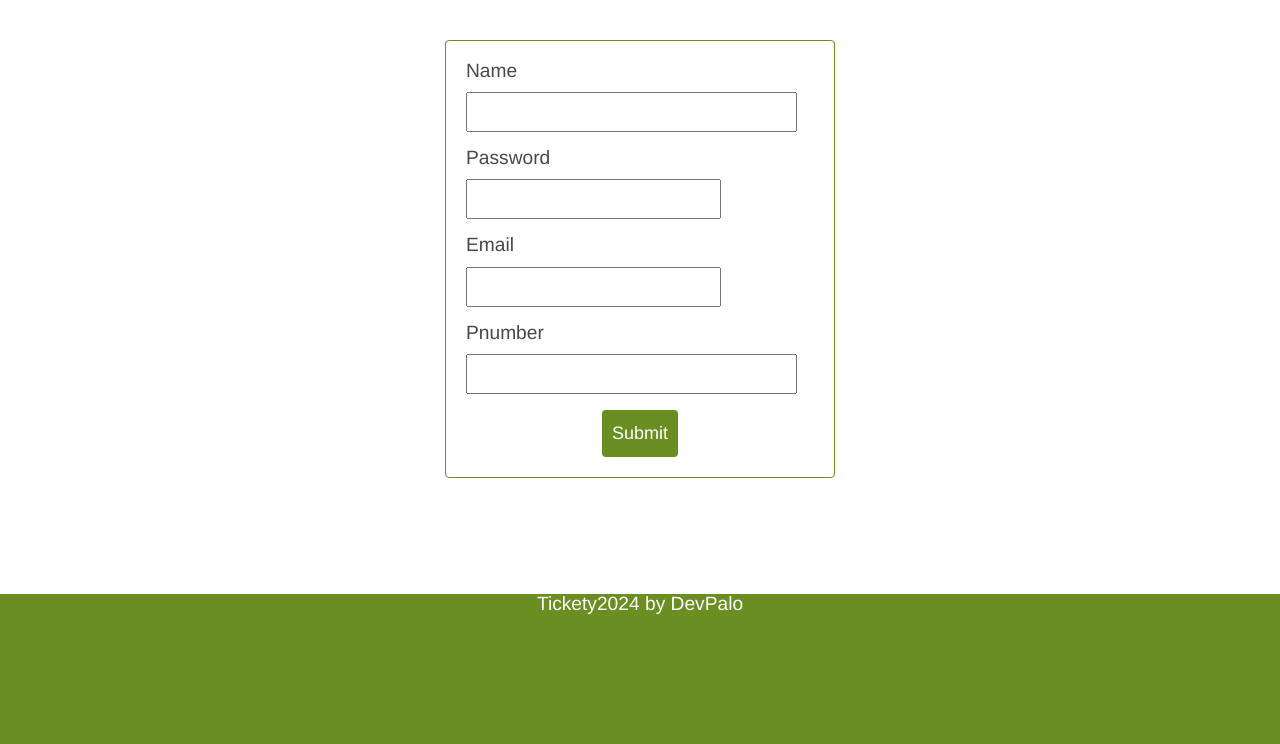
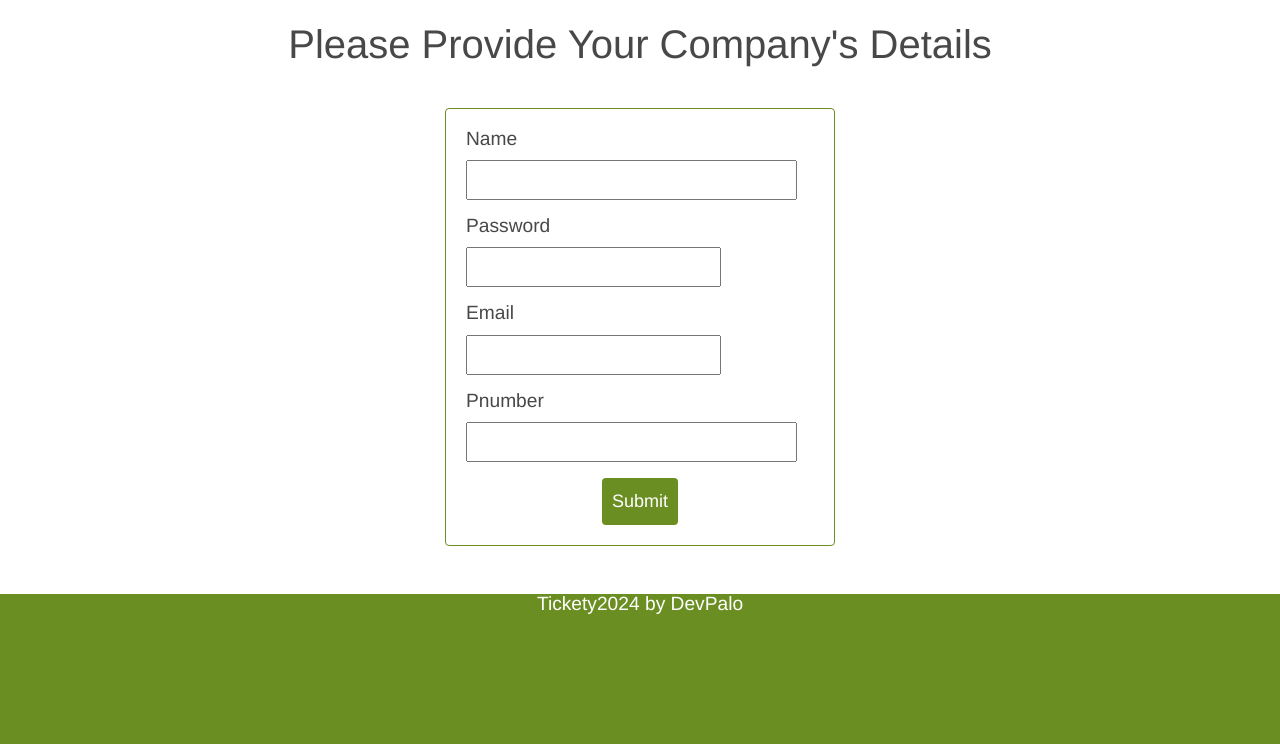
Before and after one commit to Palo87Nate/tickety, a Python web app: template templates/register.html in a window 1280 px wide. Shown: the part 56-800 px from the top of the page. Run offline with Jinja, Linux system fonts and the light colour scheme; the template is opened without the code that fills it: most values are stand-ins (such as "Sample title", 1, 10 or a date in 2020); form fields are guessed from the names that the template uses; some libraries are stand-ins or nearby versions.

Commit message:
"Updated  login and register HTML templates"

```diff
--- a/templates/login.html
+++ b/templates/login.html
@@ -1,7 +1,9 @@
 {% extends "base.html" %}
 {% block title %}Login - Tickety{% endblock %}
 {% block content %}
-<div class="center mid">
+<div class="mid">
+    <h1 class="center">Enter your login details</h1>
+    <div class="center">
         <form method="POST" action="{{ url_for('routes.login') }}">
             {{ form.hidden_tag() }}
             <p>{{ form.email.label }}<br>{{ form.email(class="form-text") }}</p>
@@ -11,4 +13,6 @@
             </div>
         </form>
     </div>
+
+</div>
 {% endblock %}
--- a/templates/register.html
+++ b/templates/register.html
@@ -1,7 +1,9 @@
 {% extends "base.html" %}
 {% block title %}Register - Tickety{% endblock %}
 {% block content %}
-<div class="center mid">
+<div class="mid">
+    <h1 class="center">Please Provide Your Company's Details</h1>
+    <div class="center">
         <form method="POST" action="{{ url_for('routes.register') }}">
             {{ form.hidden_tag() }}
             <p>{{ form.name.label }}<br>{{ form.name(class="form-text") }}</p>
@@ -13,4 +15,6 @@
             </div>
         </form>
     </div>
+
+</div>
 {% endblock %}
```
Lines whose indentation alone changed are shown as unchanged.
